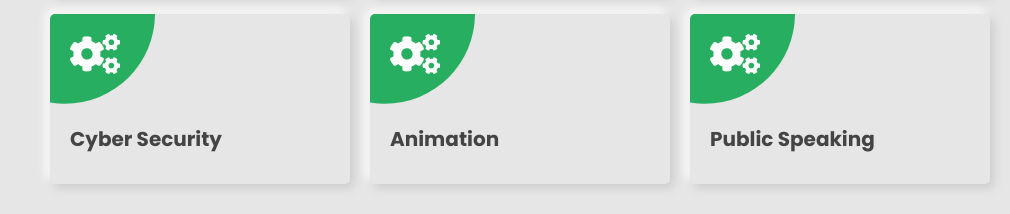
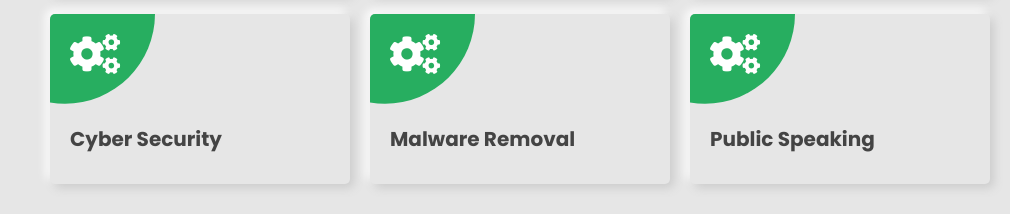
Before and after one commit to gudlyf2jef/Francisportfolio, a plain HTML site: page index.html in a window 1280 px wide. Shown: the part 2360-2574 px from the top of the page, without its empty margins (270-1280 px from the left). Drawn offline with Linux system fonts and the light colour scheme.

Commit message:
Update index.html

```diff
--- a/index.html
+++ b/index.html
@@ -214,7 +214,7 @@
 
          <div class="box">
             <i class="fa fa-cogs"></i>
-            <h3>Animation</h3>
+            <h3>Malware Removal</h3>
             <p></p>
         </div>
 
```
